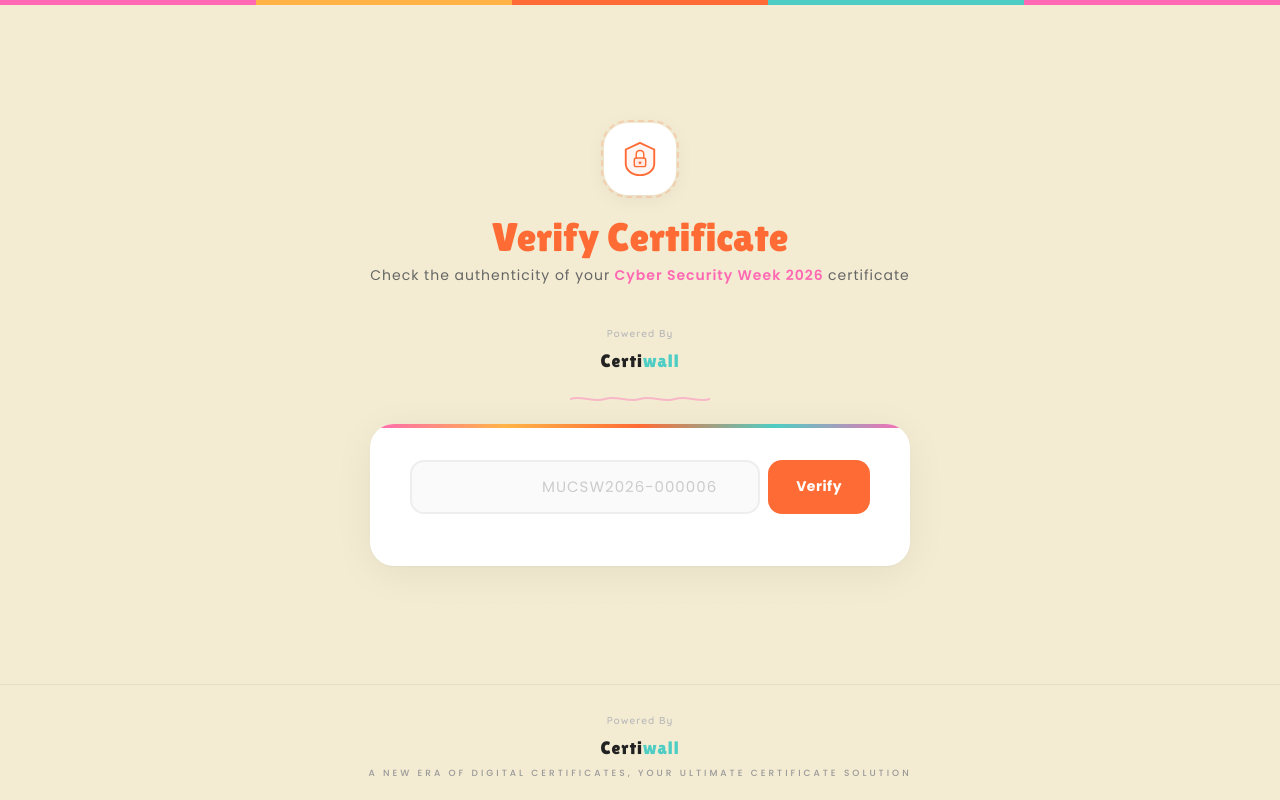
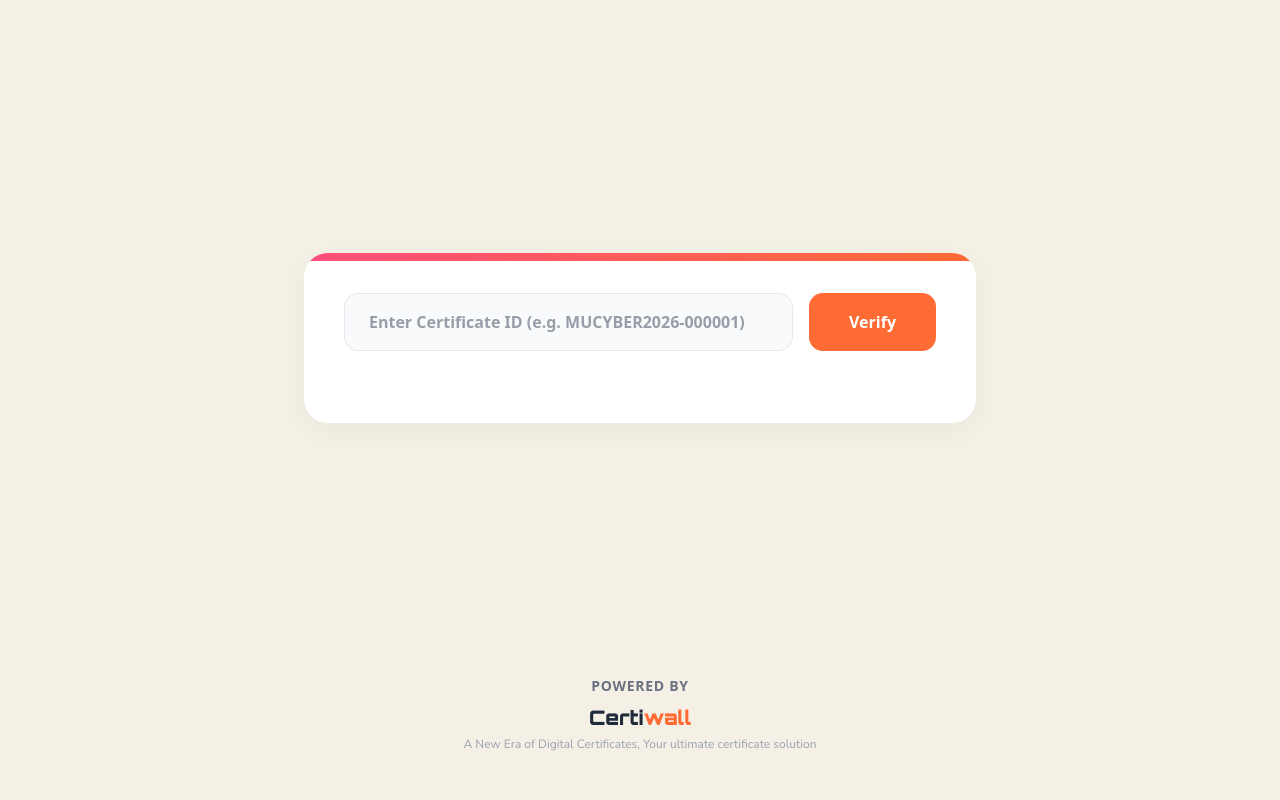
Before and after one commit to gurudattch/mucyberweek, a Next.js app: page /validate in a window 1280 px wide. Built offline with nearby package versions, Linux system fonts and the light colour scheme.

Commit message:
Update page.tsx

```diff
--- a/src/app/validate/page.tsx
+++ b/src/app/validate/page.tsx
@@ -1,287 +1,211 @@
 "use client";
 
-import { useEffect, useState } from "react";
-import "./validate.css";
+import { useState } from "react";
 
-interface Certificate {
+// Define the expected shape of your API response
+interface CertificateData {
   certificateId: string;
-  participantName: string;
-  eventName: string;
-  organizationName: string;
-  status: string;
+  participantId: string;
+  eventId: string;
+  templateId: string;
+  pdfUrl: string | null;
+  pngUrl: string | null;
+  status: "generated" | "revoked" | string;
   issueDate: string;
-  revokeReason?: string;
-  qrCodeData?: string;
-}
-
-interface VerifyResponse {
-  valid: boolean;
-  message?: string;
-  certificate?: Certificate;
+  emailStatus: string;
+  emailSentAt: string | null;
+  emailOpened: boolean;
+  qrCodeData: string; // JSON string
+  revokedAt: string | null;
+  revokeReason: string | null;
+  createdAt: string;
+  updatedAt: string;
 }
 
 export default function ValidatePage() {
-  const [certificateId, setCertificateId] = useState("");
-  const [result, setResult] = useState<VerifyResponse | null>(null);
+  const [searchId, setSearchId] = useState("");
+  const [certificate, setCertificate] = useState<CertificateData | null>(null);
   const [loading, setLoading] = useState(false);
+  const [error, setError] = useState("");
 
-  useEffect(() => {
-    const params = new URLSearchParams(window.location.search);
-    const id = params.get("id") || "";
-
-    setCertificateId(id);
-
-    if (id) {
-      verifyCertificate(id);
-    }
-  }, []);
-
-  async function verifyCertificate(id: string) {
-    if (!id.trim()) return;
+  const handleVerify = async (e: React.FormEvent) => {
+    e.preventDefault();
+    if (!searchId) return;
 
     setLoading(true);
+    setError("");
+    setCertificate(null);
 
     try {
-      const response = await fetch(
-        `https://certiwall-minimal.vercel.app/api/verify/${encodeURIComponent(id)}`,
+      const res = await fetch(
+        `https://certiwall-minimal.vercel.app/api/verify/${encodeURIComponent(searchId)}`,
         { cache: "no-store" }
       );
 
-      const data = await response.json();
-      setResult(data);
-    } catch {
-      setResult({
-        valid: false,
-        message: "Verification service unavailable.",
-      });
+      if (!res.ok) {
+        throw new Error("Certificate not found or invalid ID.");
+      }
+
+      const data = await res.json();
+      setCertificate(data);
+    } catch (err: any) {
+      setError(err.message || "An error occurred while verifying.");
     } finally {
       setLoading(false);
     }
+  };
+
+  // Helper to safely parse the JSON string stored in qrCodeData
+  const getParsedQrData = (qrString: string) => {
+    try {
+      return JSON.parse(qrString);
+    } catch (e) {
+      return {};
     }
+  };
 
-  function handleSubmit(e: React.FormEvent<HTMLFormElement>) {
-    e.preventDefault();
-
-    const url = new URL(window.location.href);
-    url.searchParams.set("id", certificateId);
-    window.history.replaceState({}, "", url.toString());
-
-    verifyCertificate(certificateId);
-  }
-
-  // SAFE QR PARSE (prevents crash)
-  let qrData: any = null;
-  try {
-    if (result?.certificate?.qrCodeData) {
-      qrData = JSON.parse(result.certificate.qrCodeData);
-    }
-  } catch {
-    qrData = null;
-  }
+  const formatDate = (dateString: string | null) => {
+    if (!dateString) return "-";
+    return new Date(dateString).toLocaleDateString("en-US", {
+      year: "numeric",
+      month: "numeric",
+      day: "numeric",
+    });
+  };
 
   return (
     <>
-      <div className="top-bar">
-        <span />
-        <span />
-        <span />
-        <span />
-        <span />
-      </div>
+      <div className="min-h-screen flex flex-col items-center p-4 sm:p-6" style={{ background: "var(--cream, #fdfbf7)" }}>
 
-      <main className="main">
-        <div className="hero">
-          <div className="hero-icon">
-            <svg viewBox="0 0 40 40" fill="none">
-              <path
-                d="M20 3L35 10V25C35 32 28 37 20 37C12 37 5 32 5 25V10L20 3Z"
-                stroke="#FF6B35"
-                strokeWidth="2"
-                fill="rgba(255,107,53,0.06)"
-              />
-              <path
-                d="M16 19V15C16 12.5 17.8 11 20 11C22.2 11 24 12.5 24 15V19"
-                stroke="#FF6B35"
-                strokeWidth="1.5"
-                fill="none"
-                strokeLinecap="round"
-              />
-              <rect
-                x="14"
-                y="19"
-                width="12"
-                height="9"
-                rx="2"
-                stroke="#FF6B35"
-                strokeWidth="1.5"
-                fill="rgba(255,107,53,0.08)"
-              />
-              <circle cx="20" cy="24" r="1.5" fill="#FF6B35" />
-            </svg>
-          </div>
+        {/* Main Content Wrapper - flex-1 pushes footer to the bottom */}
+        <div className="flex-1 flex flex-col items-center justify-center w-full">
 
-          <h1 className="hero-title">Verify Certificate</h1>
+          {/* Container Card */}
+          <div className="w-full max-w-2xl bg-white rounded-3xl shadow-[0_8px_30px_rgb(0,0,0,0.04)] relative overflow-hidden p-6 sm:p-10 my-8">
 
-          <p className="hero-subtitle">
-            Check the authenticity of your
-            <span> Cyber Security Week 2026 </span>
-            certificate
-          </p>
-        </div>
-         <div className="certiwall-inner">
-          <div className="certiwall-co">Powered By</div>
-          <div className="certiwall-logo-row">
-          <div className="certiwall-name"><a href="https://certiwall.in" target="_blank" rel="noopener noreferrer">Certi<span>wall</span></a></div>
-          </div>
-        </div>
-       <div class="wavy"><svg viewBox="0 0 140 10" fill="none"><path d="M0 5C12 1 23 9 35 5C47 1 58 9 70 5C82 1 93 9 105 5C117 1 128 9 140 5" stroke="#FF69B4" stroke-width="2" stroke-linecap="round" opacity="0.4"/></svg></div>
-        <div className="search-card">
-          <form onSubmit={handleSubmit} className="input-group">
-            <div className="input-wrapper">
+            {/* Top Gradient Border */}
+            <div className="absolute top-0 left-0 right-0 h-2" style={{ background: "linear-gradient(135deg, var(--pink, #ff4e7c), var(--orange, #ff6b35))" }} />
+
+            {/* Input Form */}
+            <form onSubmit={handleVerify} className="flex flex-col sm:flex-row gap-4 mb-8">
               <input
                 type="text"
-                value={certificateId}
-                onChange={(e) => setCertificateId(e.target.value)}
-                className="cert-input"
-                placeholder="MUCSW2026-000006"
-                autoComplete="off"
+                placeholder="Enter Certificate ID (e.g. MUCYBER2026-000001)"
+                value={searchId}
+                onChange={(e) => setSearchId(e.target.value)}
+                className="flex-1 bg-gray-50 border border-gray-200 text-center sm:text-left text-gray-700 font-bold px-6 py-4 rounded-xl focus:outline-none focus:ring-2 focus:ring-[#ff6b35] transition-all"
               />
-            </div>
-
-            <button type="submit" className="verify-btn" disabled={loading}>
+              <button
+                type="submit"
+                disabled={loading}
+                className="text-white font-bold px-10 py-4 rounded-xl transition-transform hover:scale-105 active:scale-95 disabled:opacity-50"
+                style={{ background: "#ff6b35" }}
+              >
                 {loading ? "Verifying..." : "Verify"}
               </button>
             </form>
 
-          {result?.valid && result.certificate && (
-            <div className="result-card valid visible">
-              <div className="result-header">
-                <div className="result-icon">✓</div>
+            {/* Error State */}
+            {error && (
+              <div className="bg-red-50 text-red-500 font-bold p-6 rounded-2xl text-center mb-8">
+                {error}
+              </div>
+            )}
 
+            {/* Results Area */}
+            {certificate && (() => {
+              const qrData = getParsedQrData(certificate.qrCodeData);
+              const isRevoked = certificate.status === "revoked";
+
+              return (
+                <div className="animate-in fade-in slide-in-from-bottom-4 duration-500">
+
+                  {/* Dynamic Status Banner */}
+                  <div
+                    className={`p-6 rounded-2xl flex items-start sm:items-center gap-4 mb-8 transition-colors ${
+                      isRevoked ? "bg-red-500/90 text-white" : "bg-[#7cdbc4] text-white"
+                    }`}
+                  >
+                    <div className="w-8 h-8 rounded-full bg-white/20 flex items-center justify-center flex-shrink-0 mt-1 sm:mt-0">
+                      {isRevoked ? (
+                        <svg width="16" height="16" viewBox="0 0 24 24" fill="none" stroke="currentColor" strokeWidth="3" strokeLinecap="round" strokeLinejoin="round"><path d="M18 6 6 18"/><path d="m6 6 12 12"/></svg>
+                      ) : (
+                        <svg width="16" height="16" viewBox="0 0 24 24" fill="none" stroke="currentColor" strokeWidth="3" strokeLinecap="round" strokeLinejoin="round"><polyline points="20 6 9 17 4 12"/></svg>
+                      )}
+                    </div>
                     <div>
-                  <div className="result-status-title">
-                    Certificate Verified!
-                  </div>
-
-                  <div className="result-status-sub">
-                    This certificate is authentic and valid
-                  </div>
+                      <h2 className="text-xl font-bold font-display leading-tight mb-1">
+                        {isRevoked ? "Certificate Revoked!" : "Certificate Verified!"}
+                      </h2>
+                      <p className="text-white/90 text-sm font-body">
+                        {isRevoked
+                          ? "This certificate is no longer valid and has been revoked by the issuer."
+                          : "This certificate is authentic and valid"}
+                      </p>
                     </div>
                   </div>
 
-              <div className="result-body">
-                <div className="result-field">
-                  <span className="result-field-label">Certificate ID</span>
-                  <span className="result-field-value cert-id">
-                    {result.certificate.certificateId}
-                  </span>
-                </div>
+                  {/* Data Table */}
+                  <div className="flex flex-col">
+                    <DataRow label="Certificate ID" value={certificate.certificateId} valueColor="#ff4e7c" />
+                    <DataRow label="Participant" value={qrData.participantName || "-"} />
+                    <DataRow label="Event" value={qrData.eventName || "-"} />
+                    <DataRow
+                      label="Status"
+                      value={certificate.status}
+                      valueColor={isRevoked ? "#ef4444" : "#4b5563"}
+                    />
+                    <DataRow label="Issue Date" value={formatDate(certificate.issueDate)} />
 
-                <div className="result-field">
-                  <span className="result-field-label">Participant</span>
-                  <span className="result-field-value name">
-                    {result.certificate.participantName}
-                  </span>
-                </div>
-
-                <div className="result-field">
-                  <span className="result-field-label">Event</span>
-                  <span className="result-field-value">
-                    {result.certificate.eventName}
-                  </span>
-                </div>
-
-                <div className="result-field">
-                  <span className="result-field-label">Organization</span>
-                  <span className="result-field-value">
-                    {result.certificate.organizationName}
-                  </span>
-                </div>
-
-                <div className="result-field">
-                  <span className="result-field-label">Status</span>
-                  <span className="result-field-value">
-                    {result.certificate.status}
-                  </span>
-                </div>
-
-                <div className="result-field">
-                  <span className="result-field-label">Issue Date</span>
-                  <span className="result-field-value">
-                    {new Date(result.certificate.issueDate).toLocaleDateString()}
-                  </span>
-                </div>
-
-                {/* QR DATA SECTION */}
-                {qrData && (
-                  <div className="result-field">
-                    <span className="result-field-label">QR Data</span>
-                    <span className="result-field-value">
-                      <pre style={{ margin: 0, whiteSpace: "pre-wrap" }}>
-                        {JSON.stringify(qrData, null, 2)}
-                      </pre>
-                    </span>
-                  </div>
-                )}
-
-                {result.certificate.revokeReason && (
-                  <div className="result-field">
-                    <span className="result-field-label">
-                      Revocation Reason
-                    </span>
-                    <span
-                      className="result-field-value"
-                      style={{ color: "red" }}
-                    >
-                      {result.certificate.revokeReason}
-                    </span>
-                  </div>
+                    {/* Conditionally render Revoked Information */}
+                    {isRevoked && (
+                      <>
+                        <DataRow label="Revoked At" value={formatDate(certificate.revokedAt)} valueColor="#ef4444" />
+                        <DataRow label="Revoke Reason" value={certificate.revokeReason || "No reason provided"} valueColor="#ef4444" />
+                      </>
                     )}
                   </div>
                 </div>
-          )}
-
-          {result && !result.valid && (
-            <div className="result-card invalid visible">
-              <div className="result-header">
-                <div className="result-icon">✕</div>
-
-                <div>
-                  <div className="result-status-title">
-                    Certificate Not Found
-                  </div>
-
-                  <div className="result-status-sub">
-                    Verification failed
-                  </div>
+              );
+            })()}
           </div>
         </div>
 
-              <div className="invalid-body">
-                <p>{result.message}</p>
-              </div>
-            </div>
-          )}
-        </div>
-      </main>
-
-      <footer className="certiwall-brand">
+        {/* Certiwall Footer */}
+        <footer className="certiwall-brand w-full text-center py-6 mt-auto">
           <div className="certiwall-inner">
-          <div className="certiwall-co">Powered By</div>
-
-          <div className="certiwall-logo-row">
-            <div className="certiwall-name">
-              <a href="https://certiwall.in" target="_blank" rel="noopener noreferrer">
-                Certi<span>wall</span>
+            <div className="certiwall-co text-sm text-gray-500 font-bold uppercase tracking-wider mb-2">Powered By</div>
+            <div className="certiwall-logo-row mb-1">
+              <div className="certiwall-name text-xl font-black font-display">
+                <a href="https://certiwall.in" target="_blank" rel="noopener noreferrer" className="text-gray-800 hover:text-[#ff6b35] transition-colors">
+                  Certi<span style={{ color: "#ff6b35" }}>wall</span>
                 </a>
               </div>
             </div>
-
-          <div className="certiwall-tagline">
+            <div className="certiwall-tagline text-xs text-gray-400 font-body">
               A New Era of Digital Certificates, Your ultimate certificate solution
             </div>
           </div>
         </footer>
+
+      </div>
     </>
   );
 }
+
+// Reusable component for the table rows
+function DataRow({ label, value, valueColor = "#4b5563" }: { label: string; value: string; valueColor?: string }) {
+  return (
+    <div className="flex flex-col sm:flex-row py-4 border-b border-gray-100 last:border-0 gap-1 sm:gap-4">
+      <div className="sm:w-1/3 text-xs font-bold text-gray-400 tracking-[0.15em] uppercase flex items-center">
+        {label}
+      </div>
+      <div
+        className="sm:w-2/3 text-sm font-bold uppercase"
+        style={{ color: valueColor }}
+      >
+        {value}
+      </div>
+    </div>
+  );
+}
```
Lines whose indentation alone changed are shown as unchanged.
